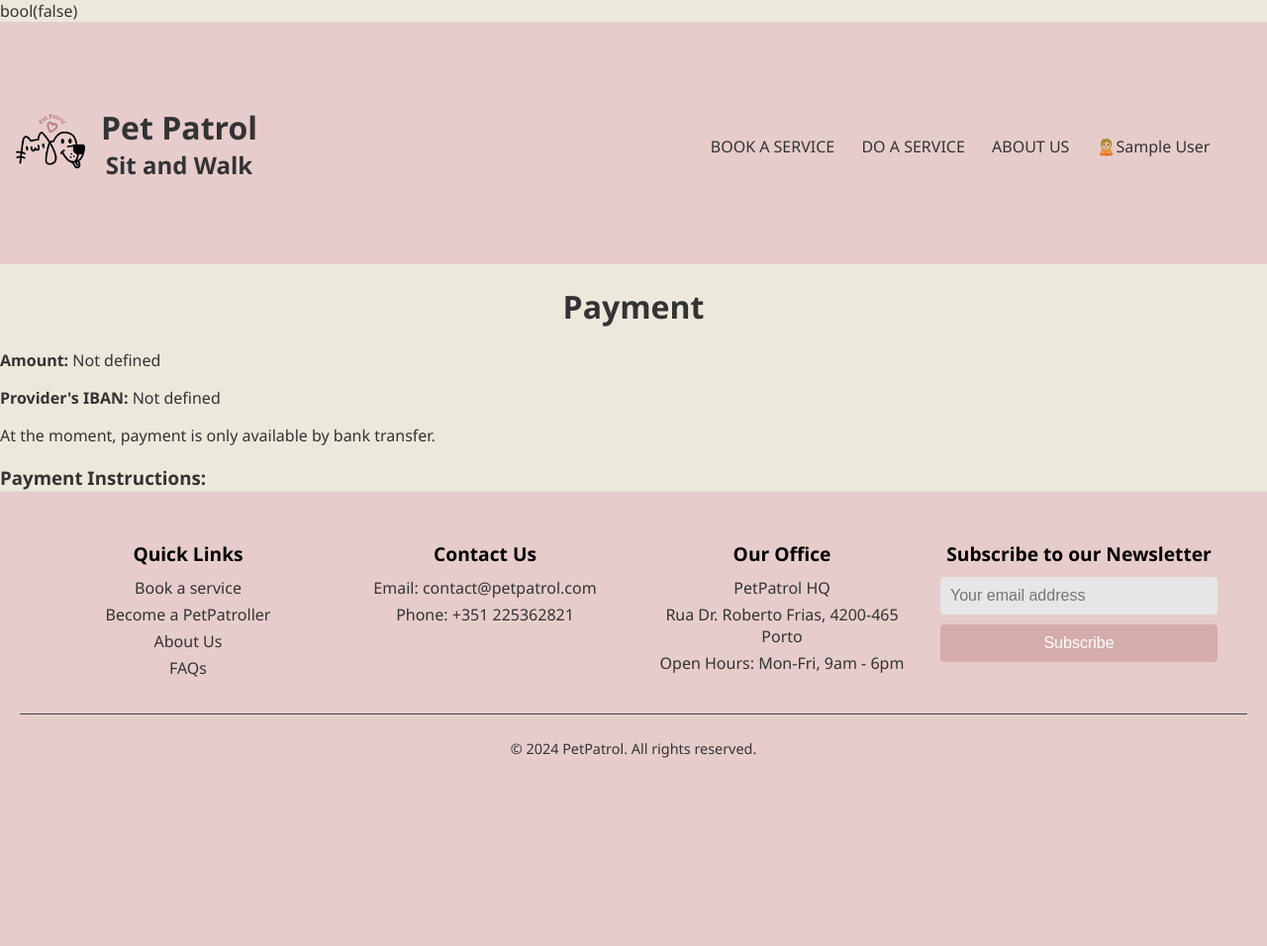
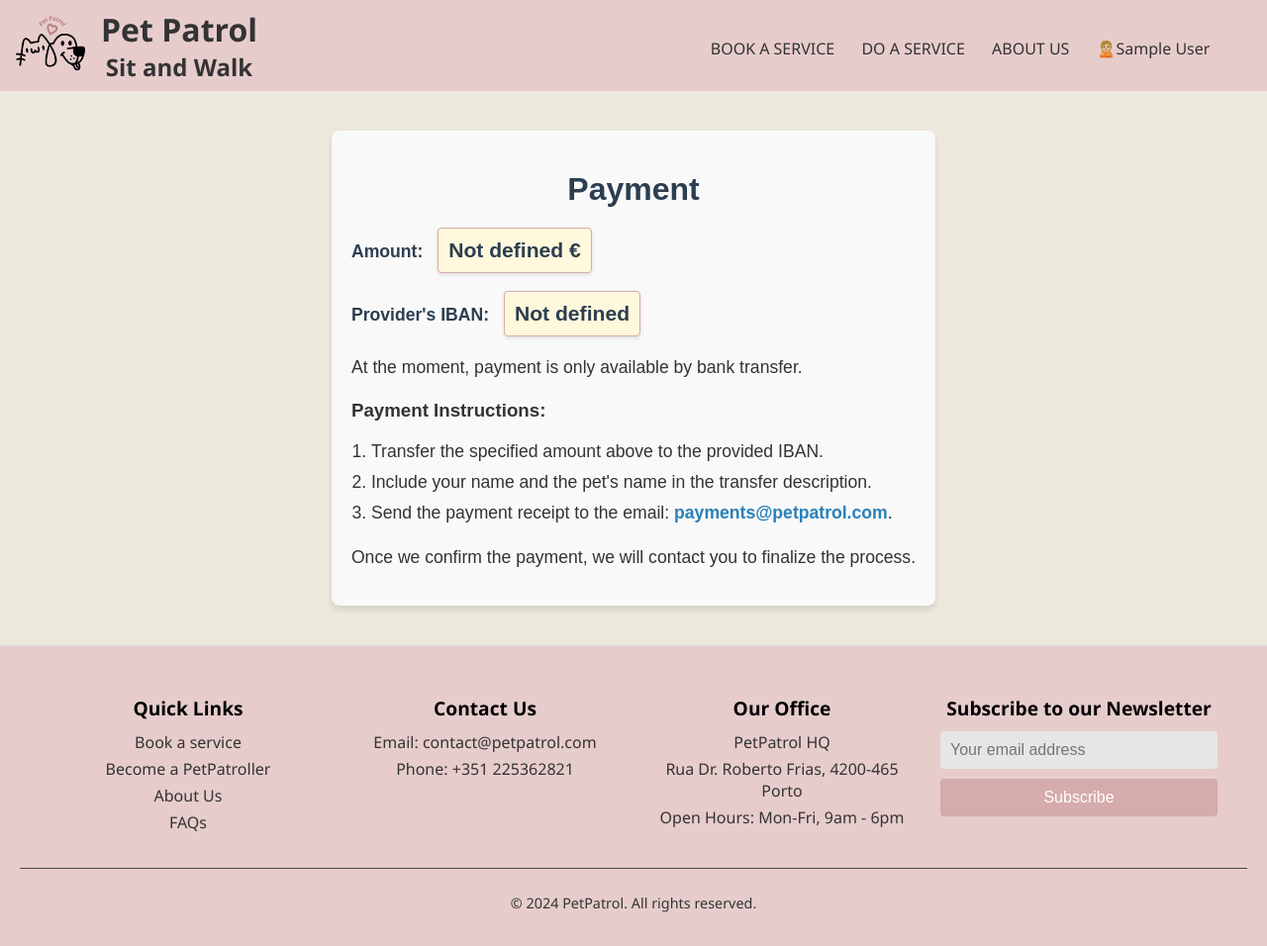
Before and after one commit to catarinapais/esin_final_project, a PHP site: page /views/payment.php in a window 1280 px wide. Shown: the whole page at 99% size. Before the commit the page ends 766 px from the top, so only its background shows below. Run offline with PHP 8.4, Linux system fonts and the light colour scheme; the visitor is signed in with stand-in values (Sample User, id 1); data comes from the database, SQL or seed files in the repository; both versions use the stored data as it was after the commit.

Commit message:
pagina payment a dar

```diff
--- /dev/null
+++ b/css/payment.css
@@ -0,0 +1,86 @@
+/* Estilização específica para #payment-content */
+#payment-content {
+    max-width: 800px;
+    margin: 40px auto; /* Aumentado de 0 auto para 40px auto */
+    padding: 20px;
+    background-color: #f9f9f9;
+    border-radius: 8px;
+    box-shadow: 0 4px 6px rgba(0, 0, 0, 0.1);
+    font-family: Arial, sans-serif;
+    color: #333;
+}
+
+#payment-content h1 {
+    font-size: 2em;
+    margin-bottom: 20px;
+    color: #2c3e50;
+    text-align: center;
+}
+
+#payment-content p {
+    font-size: 1.1em;
+    line-height: 1.6;
+    margin-bottom: 15px;
+}
+
+#payment-content p strong {
+    font-weight: bold;
+    color: #2c3e50;
+}
+
+#payment-content .msg_success {
+    font-size: 1.1em;
+    color: #27ae60;
+    background-color: #eafaf1;
+    border: 1px solid #b8e2c3;
+    padding: 10px;
+    border-radius: 4px;
+    text-align: center;
+    margin-bottom: 20px;
+}
+
+#payment-content ol {
+    margin: 20px 0;
+    padding-left: 20px;
+}
+
+#payment-content ol li {
+    margin-bottom: 10px;
+    font-size: 1.1em;
+}
+
+#payment-content strong {
+    color: #2980b9;
+}
+
+@media (max-width: 768px) {
+    #payment-content {
+        padding: 15px;
+    }
+
+    #payment-content h1 {
+        font-size: 1.8em;
+    }
+
+    #payment-content p {
+        font-size: 1em;
+    }
+
+    #payment-content ol li {
+        font-size: 1em;
+    }
+}
+
+/* Estilização para destacar Amount e IBAN */
+#payment-content .highlight {
+    display: inline-block;
+    background-color: #fff8dc; /* Um tom suave de amarelo */
+    padding: 5px 10px;
+    border: 1px solid  #D6ABAB; /* Tom dourado */
+    border-radius: 4px;
+    font-weight: bold;
+    font-size: 1.2em;
+    color: #2c3e50; /* Tom escuro */
+    box-shadow: 0 2px 4px rgba(0, 0, 0, 0.1);
+    margin-left: 10px;
+}
--- a/templates/header_auth_tpl.php
+++ b/templates/header_auth_tpl.php
@@ -14,6 +14,7 @@ session_start();
         <link href="../css/style.css" rel="stylesheet">
         <link href="../css/layout.css" rel="stylesheet">
         <link href="../css/responsive.css" rel="stylesheet">
+        <link href="../css/payment.css" rel="stylesheet">
     </head>
     <body>
         <header id="navigationBar">
--- a/templates/header_tpl.php
+++ b/templates/header_tpl.php
@@ -15,6 +15,7 @@ $name = $_SESSION['name'];
     <link href="../css/layout.css" rel="stylesheet">
     <link href="../css/responsive.css" rel="stylesheet">
     <link href="../css/messages.css" rel="stylesheet">
+    <link href="../css/payment.css" rel="stylesheet">
 </head>
 <body>
 <header id="navigationBar">
--- a/views/payment.php
+++ b/views/payment.php
@@ -12,19 +12,18 @@ if (isset($_SESSION['booking_id'])) {
     // Consulta para obter o pagamento e o IBAN do prestador de serviços
     $stmt = $dbh->prepare('
         SELECT
-    Payment.price,
+    Booking.payment,
     ServiceProvider.iban
 FROM
     Booking
 INNER JOIN ServiceProvider ON Booking.provider = ServiceProvider.person
-LEFT JOIN Payment ON Booking.payment = Payment.id
 WHERE
     Booking.id = :booking_id;
     ');
     $stmt->bindValue(':booking_id', $booking_id, PDO::PARAM_INT);
     $stmt->execute();
     $result = $stmt->fetch(PDO::FETCH_ASSOC);
-    var_dump($result);
+
 
     // Verifica se a consulta retornou resultados
     if ($result) {
@@ -49,15 +48,16 @@ include('../templates/header_tpl.php');
         unset($_SESSION["msg_success"]);
     } ?>
     <h1>Payment</h1>
-    <p><strong>Amount:</strong> <?php echo htmlspecialchars($payment); ?></p>
-    <p><strong>Provider's IBAN:</strong> <?php echo htmlspecialchars($iban); ?></p>
+    <p><strong>Amount:</strong> <span class="highlight"><?php echo htmlspecialchars($payment); ?> €</span></p>
+<p><strong>Provider's IBAN:</strong> <span class="highlight"><?php echo htmlspecialchars($iban); ?></span></p>
+
     <p>At the moment, payment is only available by bank transfer.</p>
 
     <h3>Payment Instructions:</h3>
     <ol>
         <li>Transfer the specified amount above to the provided IBAN.</li>
         <li>Include your name and the pet's name in the transfer description.</li>
-        <li>Send the payment receipt to the email: <strong>payments@example.com</strong>.</li>
+        <li>Send the payment receipt to the email: <strong>payments@petpatrol.com</strong>.</li>
     </ol>
 
     <p>Once we confirm the payment, we will contact you to finalize the process.</p>
--- /dev/null
+++ b/views/teste.php
@@ -0,0 +1,6 @@
+<?php
+ini_set('display_errors', 1);
+error_reporting(E_ALL);
+
+echo "Testando o PHP!";
+?>
```
Also changed, not shown: actions/action_addBooking.php (+14 -25 lines), sql/create_tables.sql (+3 -8 lines), sql/database.db.
